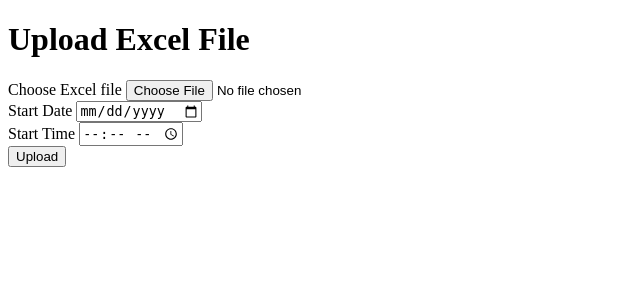
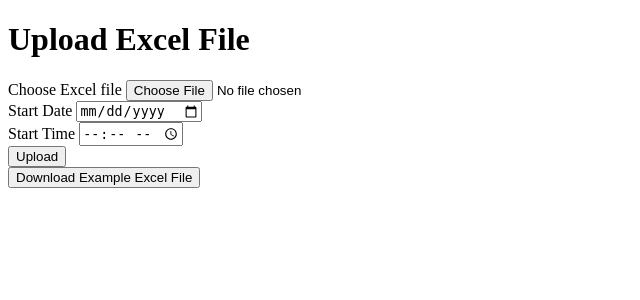
Before and after one commit to Kaplinskiy/excel_pdf_converter_for_Fluck, a Flask app: page / in a window 1280 px wide. Shown: the top 300 px of the page, without its empty margins (0-640 px from the left). Run offline with Flask 2, Linux system fonts and the light colour scheme.

Commit message:
Deploy commit

```diff
--- a/app.py
+++ b/app.py
@@ -1,12 +1,13 @@
-import os
-from flask import Flask, request, send_file, render_template
+from flask import Flask, request, send_file, render_template, send_from_directory
 import pandas as pd
 from fpdf import FPDF
+import os
 import datetime
 import random
 
 app = Flask(__name__)
 app.config['UPLOAD_FOLDER'] = 'uploads/'
+app.config['EXAMPLE_FOLDER'] = 'static/'
 
 class PDF(FPDF):
     def __init__(self, filename, *args, **kwargs):
@@ -121,6 +122,10 @@ def upload_file():
 
         return send_file(pdf_filename, as_attachment=True)
 
+@app.route('/download-example')
+def download_example():
+    return send_from_directory(app.config['EXAMPLE_FOLDER'], 'example.xlsx', as_attachment=True)
+
 if __name__ == '__main__':
     port = int(os.environ.get("PORT", 5000))
     app.run(host='0.0.0.0', port=port, debug=True)
--- a/templates/index.html
+++ b/templates/index.html
@@ -23,6 +23,11 @@
             </div>
             <button type="submit">Upload</button>
         </form>
+        <div>
+            <a href="/download-example">
+                <button>Download Example Excel File</button>
+            </a>
+        </div>
     </div>
 </body>
 </html>
```
Also changed, not shown: 3 other files. Lines whose indentation alone changed are shown as unchanged.
